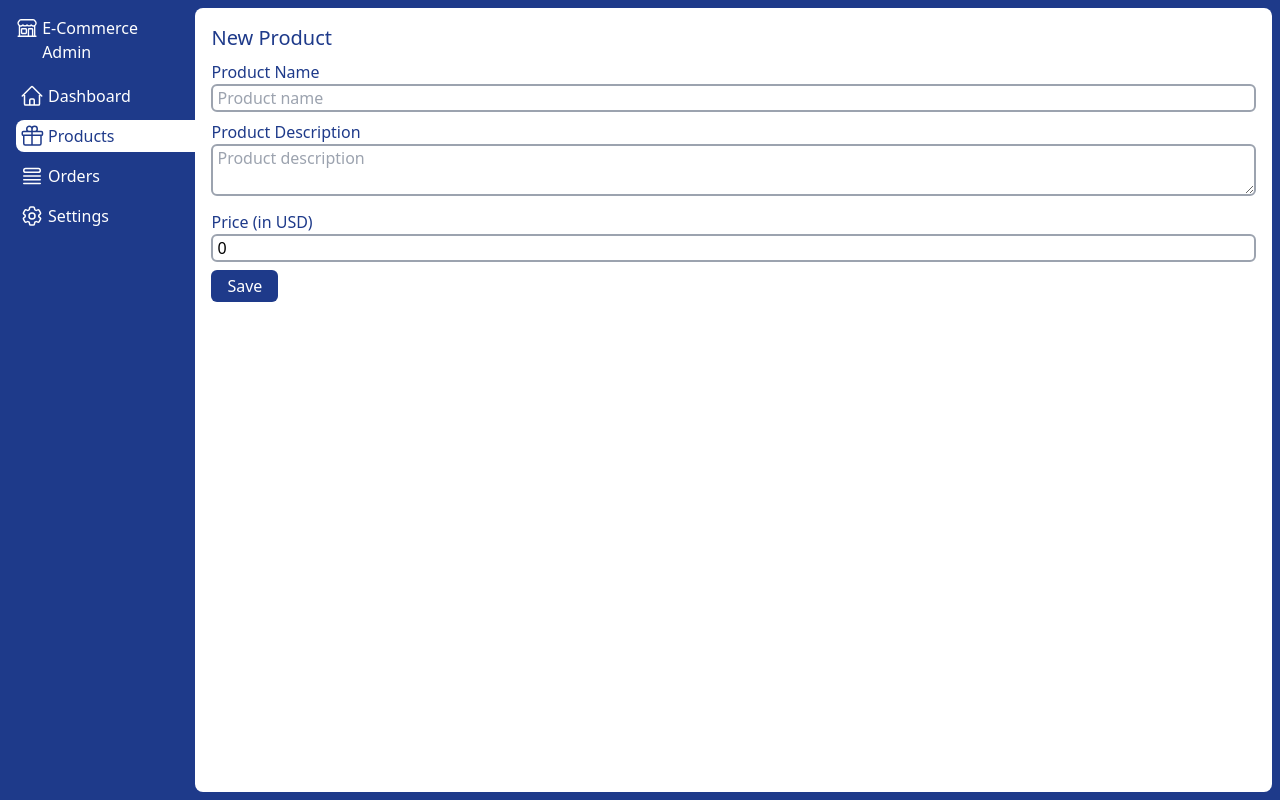
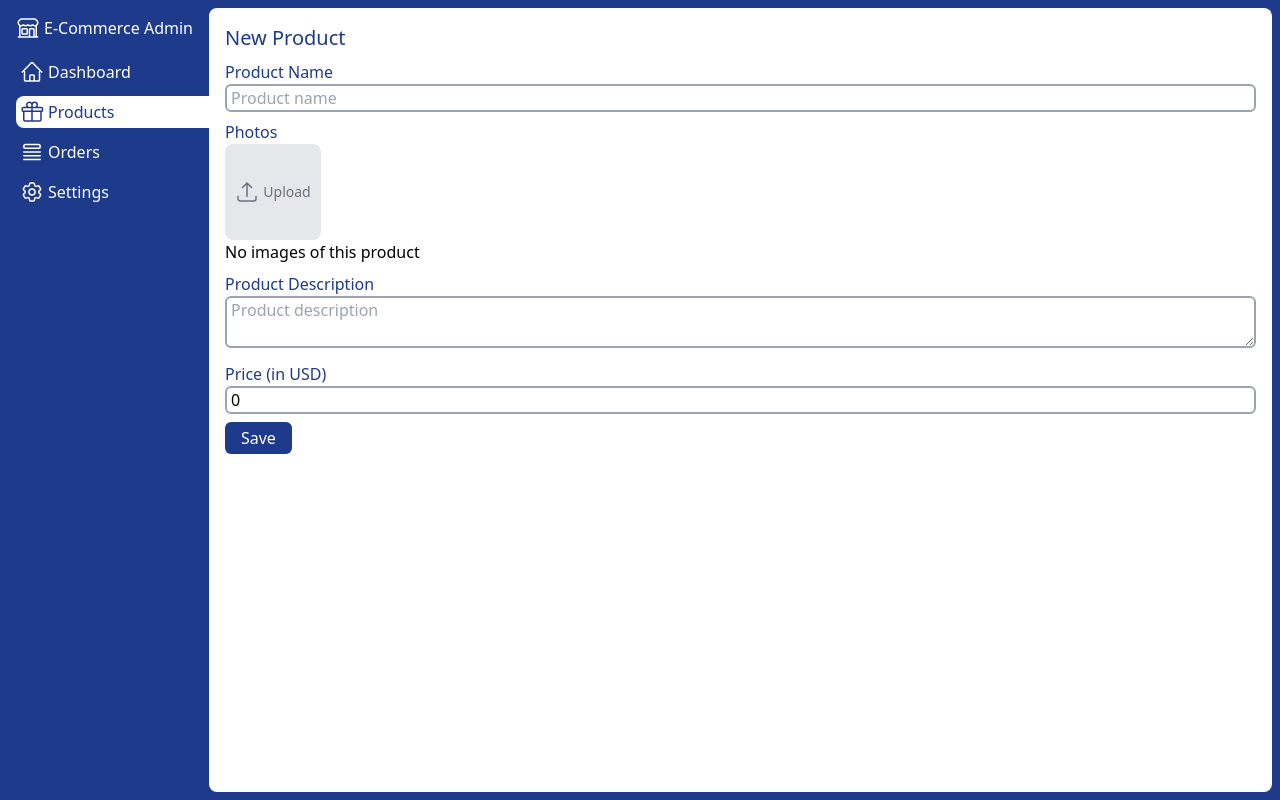
Before and after one commit to jevoncochran/ecommerce-admin, a Next.js app: page /products/new in a window 1280 px wide. Built offline with nearby package versions, Linux system fonts and the light colour scheme.

Commit message:
upload images to aws

```diff
--- /dev/null
+++ b/src/app/api/upload/route.ts
@@ -0,0 +1,34 @@
+import { PutObjectCommand, S3Client } from "@aws-sdk/client-s3";
+import { v4 as uuid } from "uuid";
+
+export async function POST(req: Request, res: Response) {
+  const formData = await req.formData();
+  const file = formData.get("file") as Blob;
+  const buffer = Buffer.from(await file.arrayBuffer());
+
+  const mimeType = file.type;
+  const fileExtension = mimeType.split("/")[1];
+  const fileName = `${uuid()}.${fileExtension}`;
+
+  const client = new S3Client({
+    region: "us-east-2",
+    credentials: {
+      accessKeyId: process.env.S3_ACCESS_KEY as string,
+      secretAccessKey: process.env.S3_SECRET_ACCESS_KEY as string,
+    },
+  });
+
+  client.send(
+    new PutObjectCommand({
+      Bucket: "jevonc-next-ecommerce",
+      Key: `${Date.now()}-${fileName}`,
+      Body: buffer,
+      ContentType: mimeType,
+      ACL: "public-read",
+    })
+  );
+
+  return new Response(JSON.stringify({ success: true, fileName }), {
+    status: 201,
+  });
+}
--- a/src/components/product-form.tsx
+++ b/src/components/product-form.tsx
@@ -18,6 +18,7 @@ const ProductForm = ({ productInfo, productId, type }: ProductFormProps) => {
     name: productInfo.name,
     description: productInfo.description,
     price: productInfo.price,
+    images: productInfo.images,
   });
 
   const [goToProducts, setGoToProducts] = useState(false);
@@ -52,6 +53,16 @@ const ProductForm = ({ productInfo, productId, type }: ProductFormProps) => {
     }
   };
 
+  const uploadImages = async (e: ChangeEvent<HTMLInputElement>) => {
+    const files = e.target.files;
+    if (files?.length && files?.length > 0) {
+      const data = new FormData();
+
+      data.append("file", files[0]);
+      const res = await axios.post("/api/upload", data);
+    }
+  };
+
   if (goToProducts) {
     router.push("/products");
   }
@@ -68,6 +79,32 @@ const ProductForm = ({ productInfo, productId, type }: ProductFormProps) => {
           value={product.name}
           onChange={handleChange}
         />
+        <label htmlFor="">Photos</label>
+        <div className="mb-2">
+          <label
+            // The file uploader will not opem when this is here for some reason
+            // htmlFor="imageUpload"
+            className="w-24 h-24 flex justify-center items-center text-sm gap-1 text-gray-500 rounded-lg bg-gray-200 cursor-pointer"
+          >
+            <svg
+              xmlns="http://www.w3.org/2000/svg"
+              fill="none"
+              viewBox="0 0 24 24"
+              strokeWidth={1.5}
+              stroke="currentColor"
+              className="w-6 h-6"
+            >
+              <path
+                strokeLinecap="round"
+                strokeLinejoin="round"
+                d="M3 16.5v2.25A2.25 2.25 0 005.25 21h13.5A2.25 2.25 0 0021 18.75V16.5m-13.5-9L12 3m0 0l4.5 4.5M12 3v13.5"
+              />
+            </svg>
+            Upload
+            <input type="file" className="hidden" onChange={uploadImages} />
+          </label>
+          {!product.images?.length && <div>No images of this product</div>}
+        </div>
         <label htmlFor="description">Product Description</label>
         <textarea
           name="description"
```
Also changed, not shown: package.json (+6 -1 lines), 1 other file (tests, documents, lock files or other folders).
